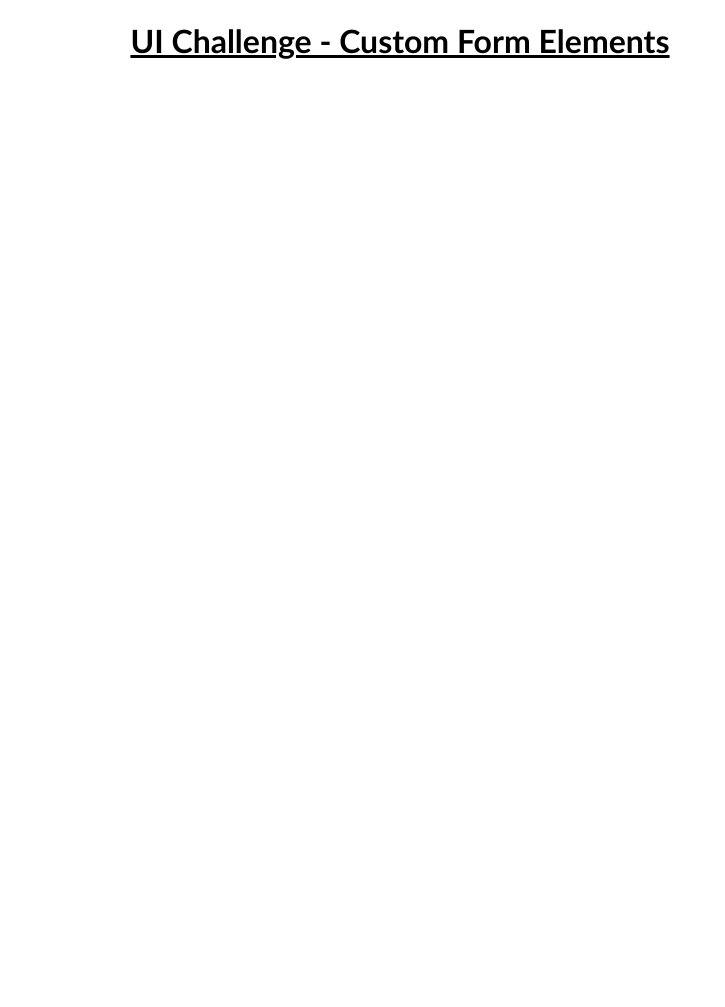
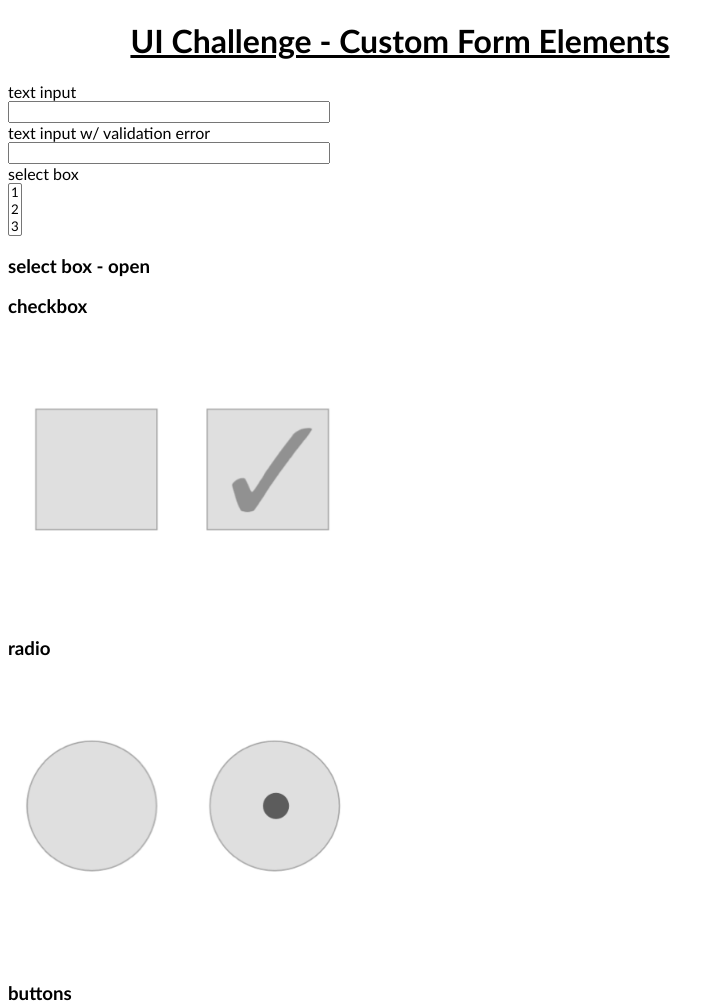
Before and after one commit to rjtj2007/ui-challenge-2, a plain HTML site: page index.html in a window 1280 px wide. Shown: the top 1007 px of the page, without its empty margins (0-725 px from the left). Before the commit the page ends 800 px from the top, so only its background shows below. Drawn offline with Linux system fonts and the light colour scheme.

Commit message:
working on html page

```diff
--- a/index.html
+++ b/index.html
@@ -11,6 +11,39 @@
 <body id="title">
     <h1>UI Challenge - Custom Form Elements</h1>
 
+    <form action="">
+        <lable id="text-input">text input</lable>
+        <br/ >
+        <input type="text" name="placeholder text" size="40" maxlength="30" />
+    </form>
+
+    <form action="">
+        <lable id="error">text input w/ validation error</lable>
+        <br/ >
+        <input type="text" name="placeholder text" size="40" maxlength="30" />
+    </form>
+
+    <form action="">
+        <lable id="select">select box</lable>
+        <br/ >
+        <select name="placeholder text" size="3" multiple="multiple">
+            <option value="submit">1</option>
+            <option value="submit">2</option>
+            <option value="submit">3</option>
+        </select>
+    </form>
+
+    <h3 id="select-open">select box - open</h3>
+
+    <h3 id="checkbox">checkbox</h3>
+       <img src="images/checkbox.png">
+
+    <h3 id="radio">radio</h3>
+        <img src="images/radio-button.png">
+
+    <h3 id="buttons">buttons</h3>
+        <img src="images/button.png">
+
     <script src="app.js"></script>
 </body>
 </html>
--- a/styles/base.css
+++ b/styles/base.css
@@ -3,8 +3,3 @@
 font-family: 'Trebuchet MS', 'Lucida Sans Unicode', 'Lucida Grande', 'Lucida Sans', Arial, sans-serif;
 max-width: 800px;
 }
-
-h1 {
-    text-align: center;
-    text-decoration-line: underline;
-}
--- a/styles/layout.css
+++ b/styles/layout.css
@@ -0,0 +1,8 @@
+h1 {
+    text-align: center;
+    text-decoration-line: underline;
+}
+
+h3 {
+    text-decoration-style: bold;
+}
--- a/styles/modules.css
+++ b/styles/modules.css
@@ -0,0 +1,9 @@
+@import "compass/utilities/sprites";
+@import "form-elements-sprite/*.png";
+@include all-form-elements-sprite-sprites;
+
+.sprite {
+	background: url('imgs/form-elements-sprite.png') no-repeat -158px -239px;
+	width: 384px;
+	height: 160px;
+}
```
Also changed, not shown: form-elements-sprite.png (deleted), images/button.png (added), images/checkbox.png (added), images/custom-form-elements.png (renamed from custom-form-elements.png), images/form-elements-sprite.png (added), images/radio-button.png (added), package-lock.json (added), 1 other file.
